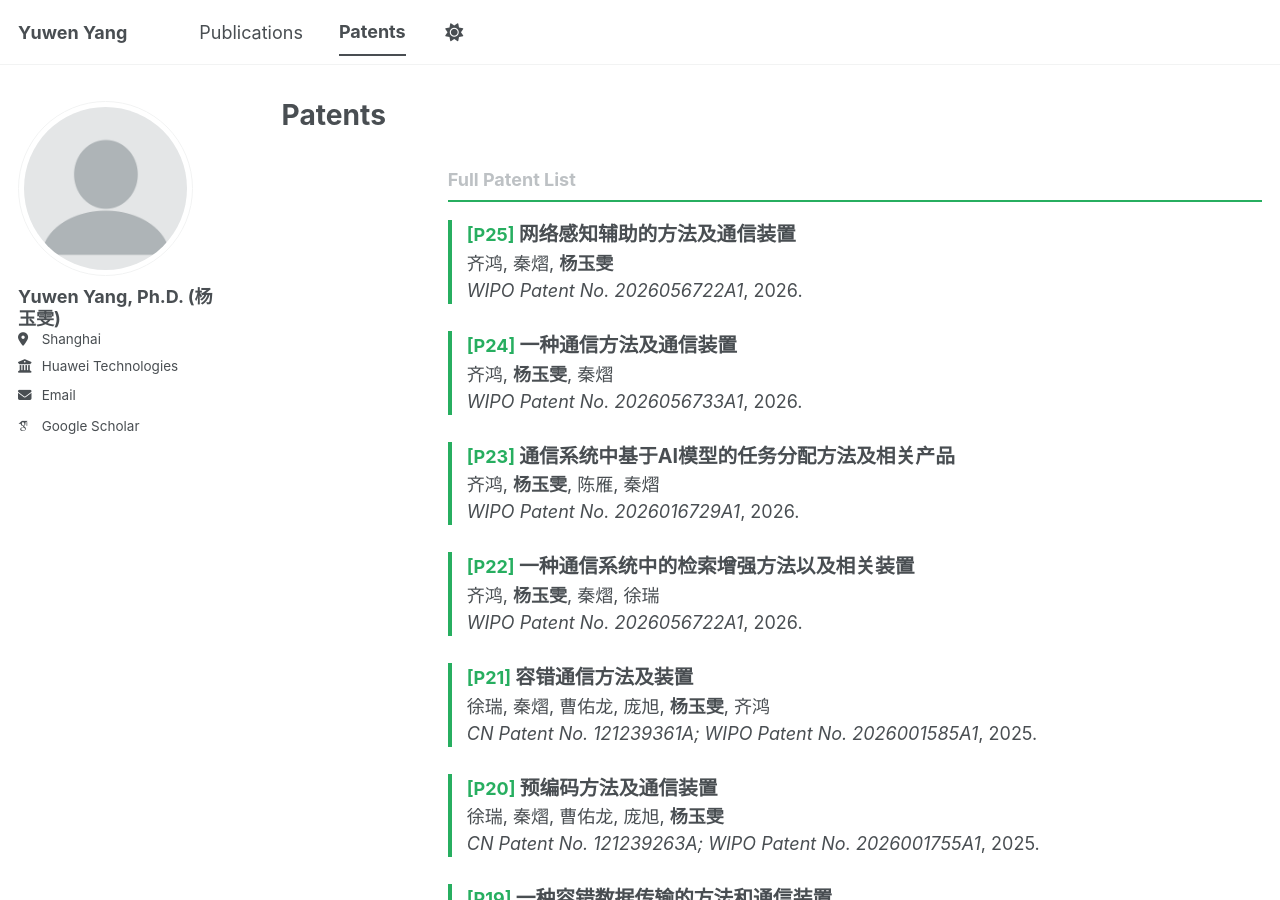
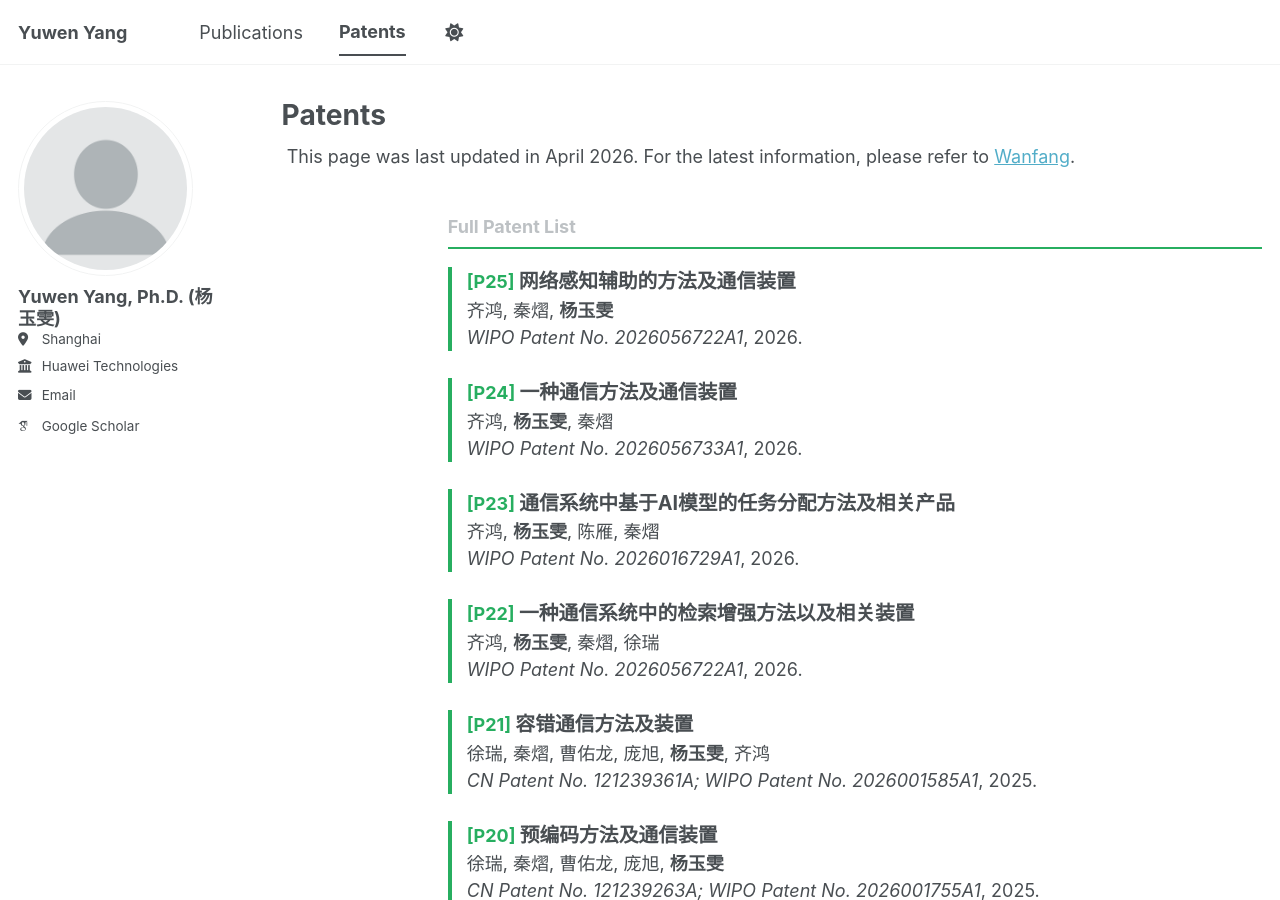
Before and after one commit to yangyuwenyang/yangyuwenyang.github.io, a Jekyll site: the page built from _pages/patents.html, in a window 1280 px wide and 900 px high. Built offline with Jekyll 4.4.1, drawn with Linux system fonts in a browser that asks for light colours; some web fonts are replaced; a script bundle is joined from its source files by our own code; library files that are not in the unit come from our copies.

Commit message:
Update patents.html

```diff
--- a/_pages/patents.html
+++ b/_pages/patents.html
@@ -4,6 +4,12 @@ title: "Patents"
 permalink: /patents/
 author_profile: true
 ---
+
+{% if site.author.googlescholar %}
+  <div class="wordwrap" style="margin-bottom: 20px;">
+    This page was last updated in April 2026. For the latest information, please refer to  <a href="{{https://s.wanfangdata.com.cn/patent}}">Wanfang</a>.
+  </div>
+{% endif %}
 
 {% include base_path %}
 
```
